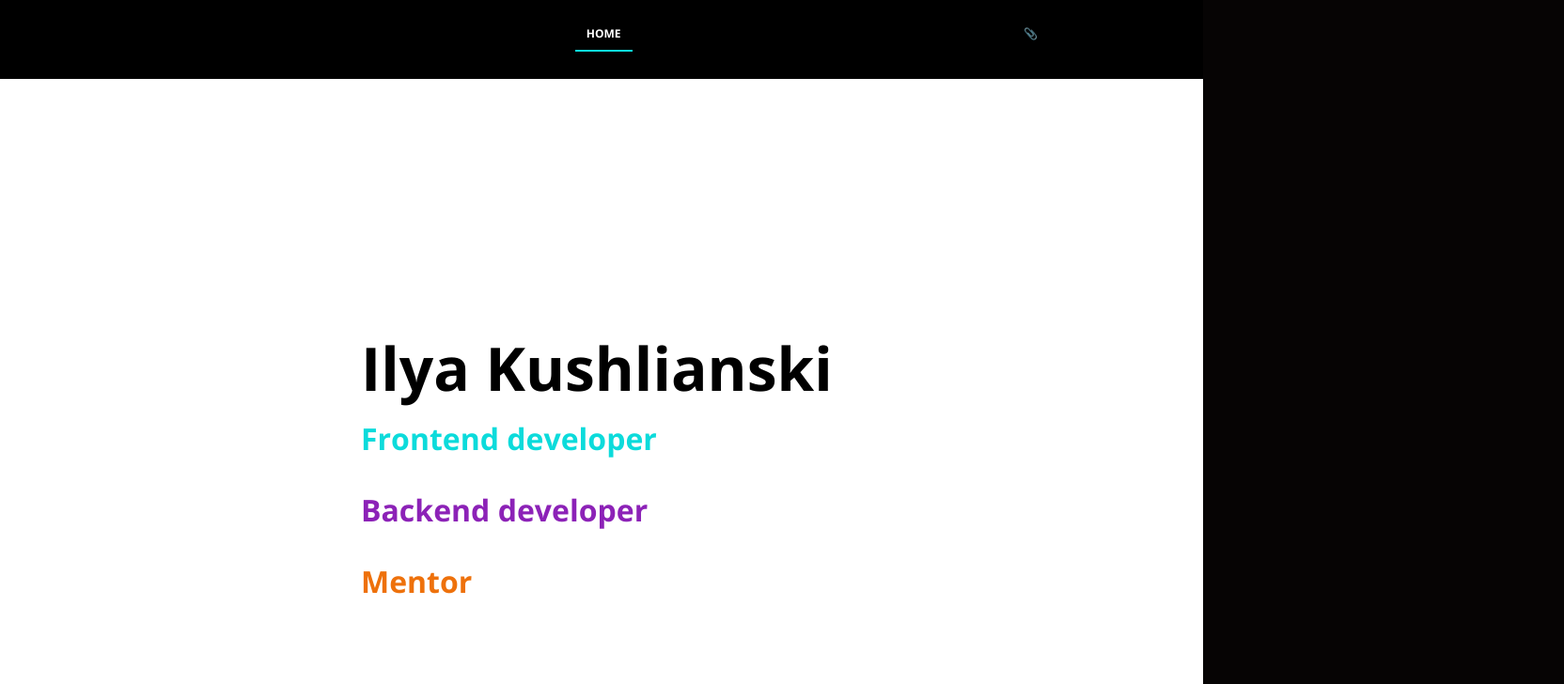
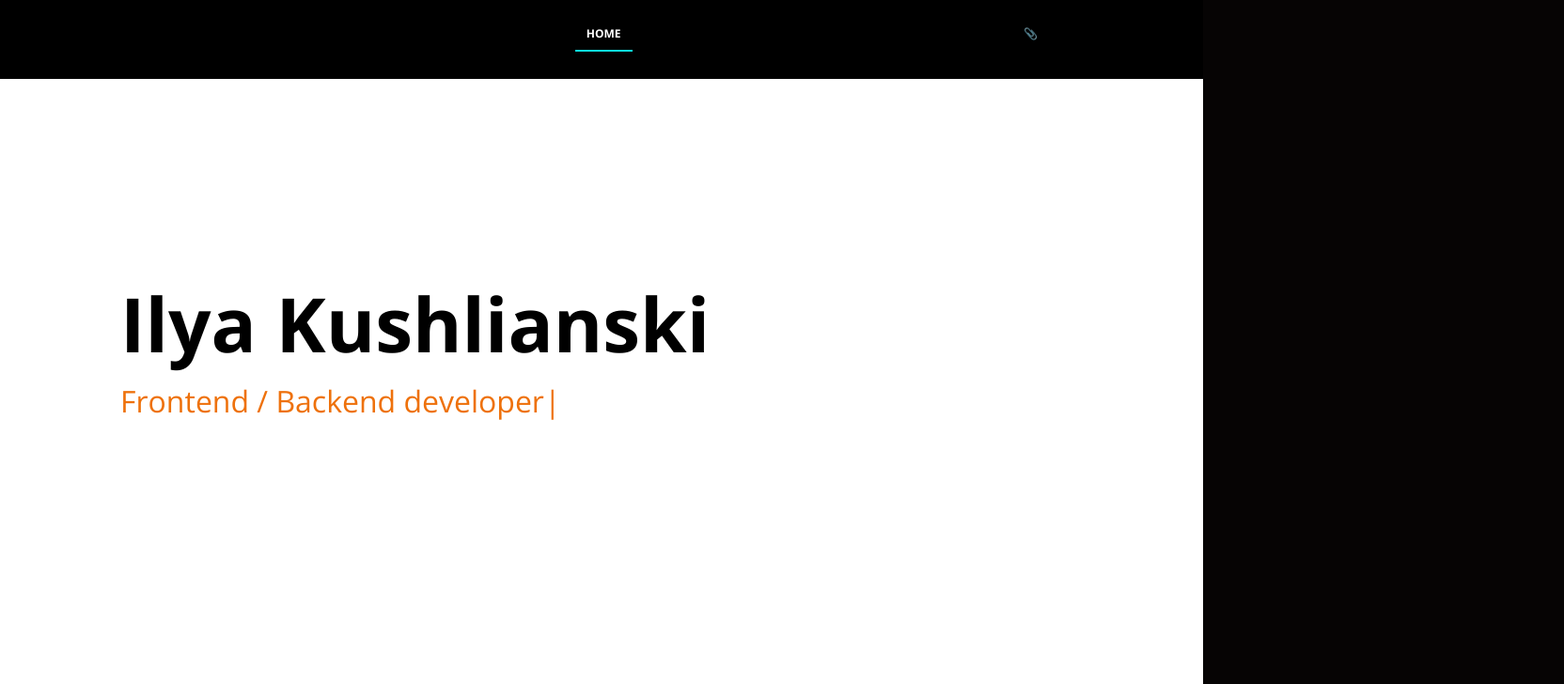
Before and after one commit to ikushlianski/ilya-online-personal-brand, a Next.js app: page / in a window 1280 px wide. Shown: the top 728 px of the page at 94% size, 1664 px wide, since content can reach past the window. Built offline with nearby package versions, Linux system fonts and the light colour scheme.

Commit message:
changed text animation

```diff
--- a/package.json
+++ b/package.json
@@ -15,7 +15,8 @@
     "@mantine/hooks": "^7.7.0",
     "next": "14.1.4",
     "react": "^18",
-    "react-dom": "^18"
+    "react-dom": "^18",
+    "react-type-animation": "^3.2.0"
   },
   "devDependencies": {
     "@types/node": "^20",
--- /dev/null
+++ b/src/app/animations/TypeAnimationText.js
@@ -0,0 +1,24 @@
+import {TypeAnimation}  from 'react-type-animation';
+
+export const typeAnimationText = (text1, text2, text3) => {
+
+  return (
+    <TypeAnimation
+      sequence={[
+        1000,
+        text1, // Types 'One'
+      1000, // Waits 1s
+      text2, // Deletes 'One' and types 'Two'
+      1000, // Waits 2s
+      text3, // Types 'Three' without deleting 'Two'
+      () => {
+    console.log('Sequence completed');
+  },
+]}
+  wrapper="span"
+  cursor={true}
+  // repeat={Infinity}
+  style={{ fontSize: '2em', display: 'inline-block' }}
+  />
+);
+};
--- a/src/app/globals.css
+++ b/src/app/globals.css
@@ -30,7 +30,7 @@ h6 {
 
 h1 {
     font-weight: bold;
-    font-size: 4rem;
+    font-size: 5rem;
 }
 
 h2 {
--- a/src/app/pages/frontPage/Introduction.module.css
+++ b/src/app/pages/frontPage/Introduction.module.css
@@ -1,10 +1,9 @@
 .introduction {
-    width: 100vw;
+    width: 80vw;
     height: calc(100vh - rem(84px));
     display: flex;
-    justify-content: center;
     align-items: center;
-
+    margin: 0 auto;
 }
 
 .introduction_wrapper{
@@ -14,14 +13,15 @@
 
 .introduction_professions {
     position: absolute;
-    top: 0;
+    top: -5vh;
     left: 0;
     width: 100vw;
+    color: var(--color-orange)
 }
 
 .introduction_name {
     position: absolute;
-    top: -100px;
+    top: -20vh;
     left: 0;
     width: 100vw;
 }
--- a/src/app/pages/frontPage/Introduction.tsx
+++ b/src/app/pages/frontPage/Introduction.tsx
@@ -1,7 +1,8 @@
 'use client'
 import {useEffect, useState} from 'react';
 import {typingText} from '@scripts/typingText';
-import styles from './Introduction.module.css'
+import styles from './Introduction.module.css';
+import {typeAnimationText} from '@animations/TypeAnimationText'
 
 
 export const Introduction = () => {
@@ -10,8 +11,8 @@ export const Introduction = () => {
   const [mentorText, setMentorText] = useState<string>('');
 
   const frontend_text = 'Frontend developer';
-  const backend_text = 'Backend developer';
-  const mentor_text = 'Mentor';
+  const backend_text = 'Frontend / Backend developer';
+  const mentor_text = 'Frontend / Backend developer Mentor';
 
   useEffect(()=>{
     return typingText(frontend_text, setFrontendText)
@@ -36,11 +37,13 @@ export const Introduction = () => {
         <div className={styles.introduction_name}>
           <h1  id={'name'}>Ilya Kushlianski</h1>
         </div>
-        <div className={styles.introduction_professions}>
-          <h2 className={styles.profession_frontend} id={'frontend'}>{frontendText}</h2>
-          <h2 className={styles.profession_backend} id={'backend'}>{backendText}</h2>
-          <h2 className={styles.profession_mentor} id={'mentor'}>{mentorText}</h2>
-        </div>
+        <span className={styles.introduction_professions}>
+            {typeAnimationText(frontend_text, backend_text, mentor_text)}
+          {/*Frontend developer. Backend developer. Mentor*/}
+          {/*<h2 className={styles.profession_frontend} id={'frontend'}>{frontendText}</h2>*/}
+          {/*<h2 className={styles.profession_backend} id={'backend'}>{backendText}</h2>*/}
+          {/*<h2 className={styles.profession_mentor} id={'mentor'}>{mentorText}</h2>*/}
+        </span>
 
       </div>
 
--- a/tsconfig.json
+++ b/tsconfig.json
@@ -21,6 +21,7 @@
       "@components/*": ["./src/app/components/*"],
       "@pages/*": ["./src/app/pages/*"],
       "@scripts/*": ["./src/app/scripts/*"],
+      "@animations/*": ["./src/app/animations/*"],
       "@/*": [".src/*"]
 
 
```
Also changed, not shown: 1 other file (tests, documents, lock files or other folders).
